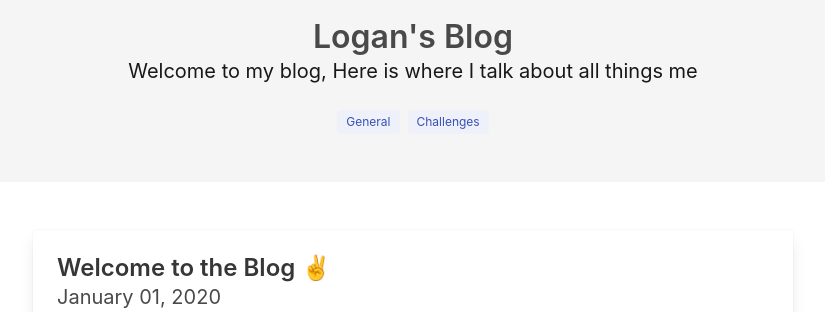
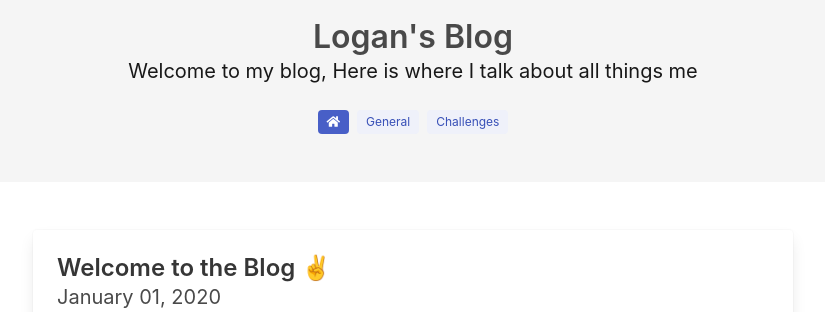
Before and after one commit to lgunn4/rails-blog, a Rails app: page /posts/4 in a window 1280 px wide. Shown: the part 181-493 px from the top of the page, without its empty margins (227-1052 px from the left). Run offline with Rails 7, Linux system fonts and the light colour scheme; data comes from the database, SQL or seed files in the repository.

Commit message:
updated the tags

```diff
--- a/app/controllers/application_controller.rb
+++ b/app/controllers/application_controller.rb
@@ -4,8 +4,9 @@ class ApplicationController < ActionController::Base
     def set_header_details
         @categories = Category.all
         @blog_configuration = ::Configuration.first
+        puts params[:category_id]
+        @home_icon_color = params[:category_id].present? ? "is-link is-light" : "is-link"
 
-
-        @show_home_icon = params[:category_id].present?
+        puts @home_icon_color
     end
 end
--- a/app/views/shared/_header.html.erb
+++ b/app/views/shared/_header.html.erb
@@ -18,12 +18,10 @@
     <h2 class="subtitle"><%= @blog_configuration.bio %></h2>
 
     <div class="tags is-centered">
-      <% if @show_home_icon %>
-        <%= link_to root_path do %>
-          <span class="tag is-link is-light">
-            <i class="fas fa-home"></i>
-          </span>
-        <% end %>
+      <%= link_to root_path do %>
+        <span class="tag <%= @home_icon_color %>">
+          <i class="fas fa-home"></i>
+        </span>
       <% end %>
       <% @categories.each do |category| %>
         <%= link_to category_path(category), class: 'my-link' do %>
```
